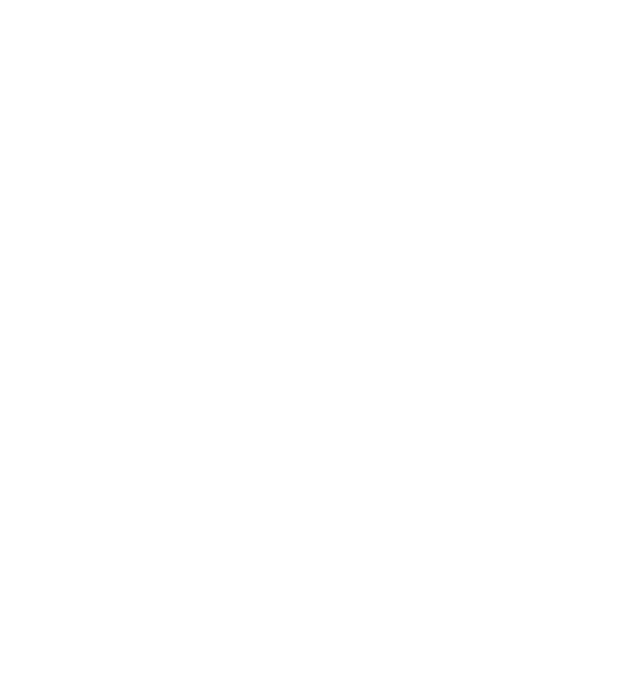
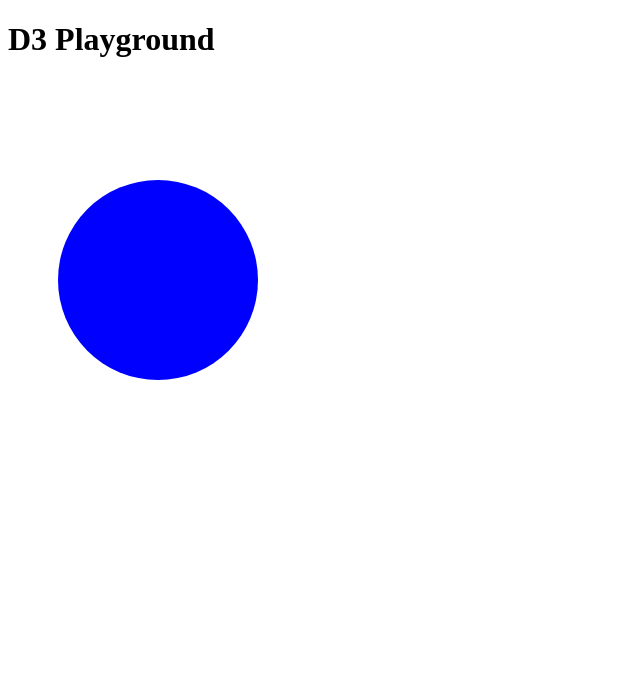
Before and after one commit to genX-code/D3-Playground, a plain HTML site: page index.html in a window 1280 px wide. Shown: the whole page, without its empty margins (0-640 px from the left). Drawn offline with Linux system fonts and the light colour scheme.

Commit message:
Started playing with shapes

```diff
--- a/index.html
+++ b/index.html
@@ -7,9 +7,11 @@
   <title>D3 Playground</title>
 </head>
 <body>
+  <h1>D3 Playground</h1>
   <div id="sketchpad">
 
   </div>
   <script src="vendor/d3.min.js"></script>
+  <script src="js/index.js"></script>
 </body>
 </html>
--- /dev/null
+++ b/js/index.js
@@ -0,0 +1,10 @@
+let svg = d3.select("#sketchpad")
+  .append("svg")
+  .attr("width", 600)
+  .attr("height", 600)
+
+svg.append("circle")
+  .attr("cx", 150)
+  .attr("cy", 200)
+  .attr("r", 100)
+  .attr("fill", "blue")
```
